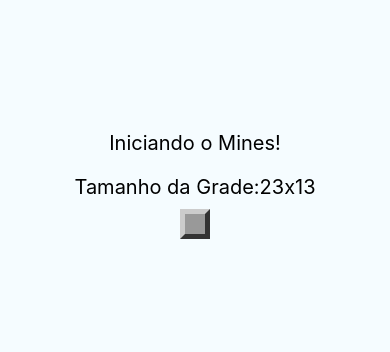
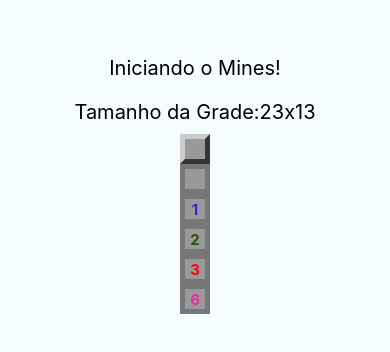
Before and after one commit to marlonalmino/minesweeper-reactnative, a React Native app: screen / in a window 390 px wide. Shown: the part 242-594 px from the top of the page. Built offline with nearby package versions, Linux system fonts and the light colour scheme.

Commit message:
Componente Campo (Field) #02

```diff
--- a/App.js
+++ b/App.js
@@ -12,6 +12,11 @@ export default class App extends Component {
           {params.getRowsAmount()}x{params.getColumnsAmount()}</Text>
 
         <Field />
+        <Field opened />
+        <Field opened nearMines={1} />
+        <Field opened nearMines={2} />
+        <Field opened nearMines={3} />
+        <Field opened nearMines={6} />
       </View>
     )
   }
--- a/src/components/Field.js
+++ b/src/components/Field.js
@@ -1,15 +1,28 @@
 import React from 'react'
-import { View, StyleSheet } from 'react-native'
+import { View, StyleSheet, Text } from 'react-native'
 import params from '../params'
 
 export default props => {
+  const { mined, opened, nearMines } = props
+
   const styleField = [styles.field]
-  // outros estilos aqui!
+  if (opened) styleField.push(styles.opened)
   if (styleField.length === 1) styleField.push(styles.regular)
+
+  let color = null
+  if (nearMines > 0) {
+    if (nearMines === 1) color = '#2A28D7'
+    if (nearMines === 2) color = '#2B520F'
+    if (nearMines > 2 && nearMines < 6) color = '#F9060A'
+    if (nearMines >= 6) color = '#F221A9'
+  }
 
   return (
     <View style={styleField}>
-
+      {!mined && opened && nearMines > 0
+        ? <Text style={[styles.label, { color: color }]}>{nearMines}</Text>
+        : false
+      }
     </View>
   )
 }
@@ -20,12 +33,21 @@ const styles = StyleSheet.create({
     width: params.blockSize,
     borderWidth: params.borderSize,
   },
-
   regular: {
     backgroundColor: '#999',
     borderLeftColor: '#CCC',
     borderTopColor: '#CCC',
     borderRightColor: '#333',
     borderBottomColor: '#333',
+  },
+  opened: {
+    backgroundColor: '#999',
+    borderColor: '#777',
+    alignItems: 'center',
+    justifyContent: 'center',
+  },
+  label: {
+    fontWeight: 'bold',
+    fontSize: params.fontSize,
   }
 })
```
